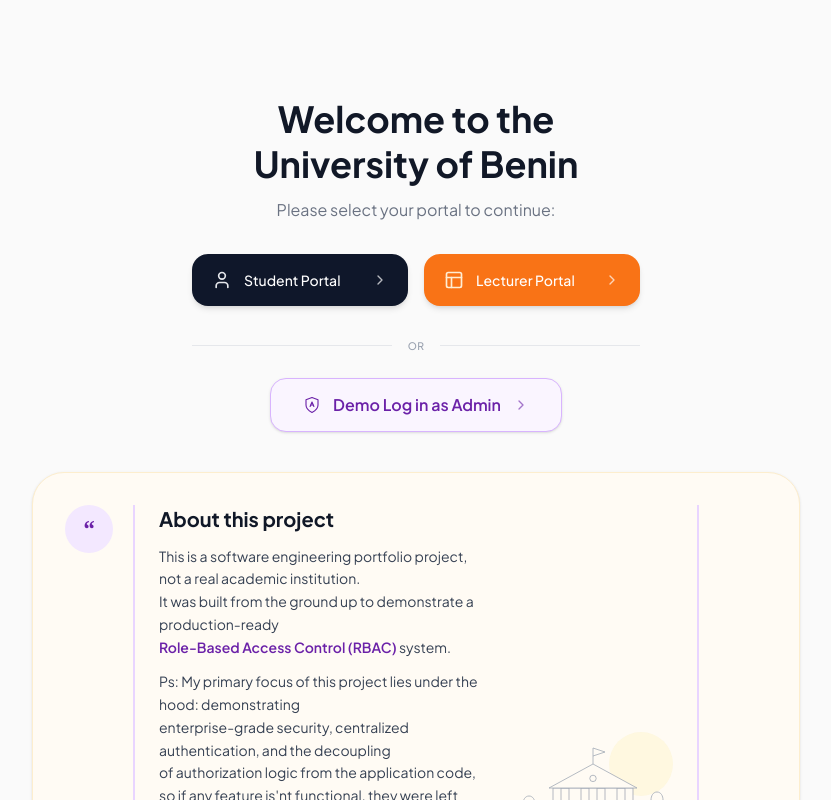
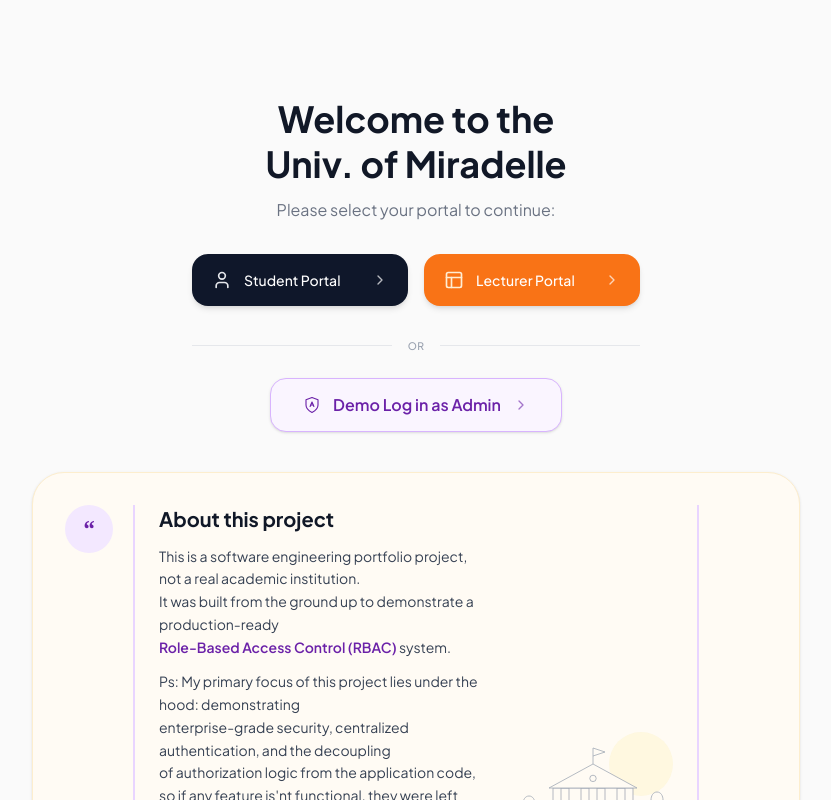
Before and after one commit to Niel-voss/RBAC-PROJECT, a Next.js app: page / in a window 1280 px wide. Shown: the whole page, without its empty margins (224-1055 px from the left). Built offline with nearby package versions, Linux system fonts and the light colour scheme; no server answers.

Commit message:
changed name od uni

```diff
--- a/app/page.tsx
+++ b/app/page.tsx
@@ -28,7 +28,7 @@ export default function LandingPage() {
         {/* Header Section */}
         <div className="text-center mb-8">
           <h1 className="text-2xl sm:text-4xl font-bold text-[#111827] mb-3 leading-tight">
-            Welcome to the<br /> University of Benin
+            Welcome to the<br /> Univ. of Miradelle
           </h1>
           <p className="text-gray-500 text-sm sm:text-base">
             Please select your portal to continue:
--- a/components/NavBar.tsx
+++ b/components/NavBar.tsx
@@ -36,7 +36,7 @@ export default function NavBar({ userName, userRole }: NavBarProps) {
           </div>
           <div className="hidden md:flex flex-col">
             <span className="font-bold text-slate-800 text-sm leading-tight">Univ.</span>
-            <span className="text-[10px] text-slate-500 font-medium leading-tight">of Benin</span>
+            <span className="text-[10px] text-slate-500 font-medium leading-tight">of Miradelle</span>
           </div>
         </div>
       </div>
```
